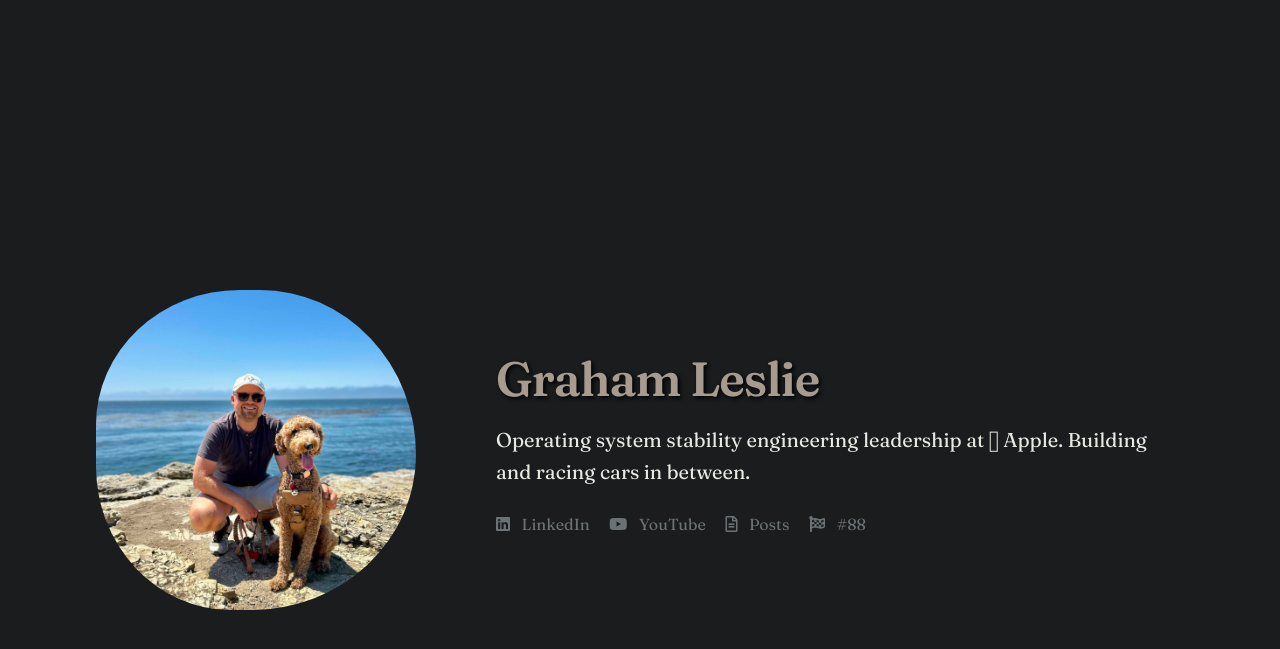
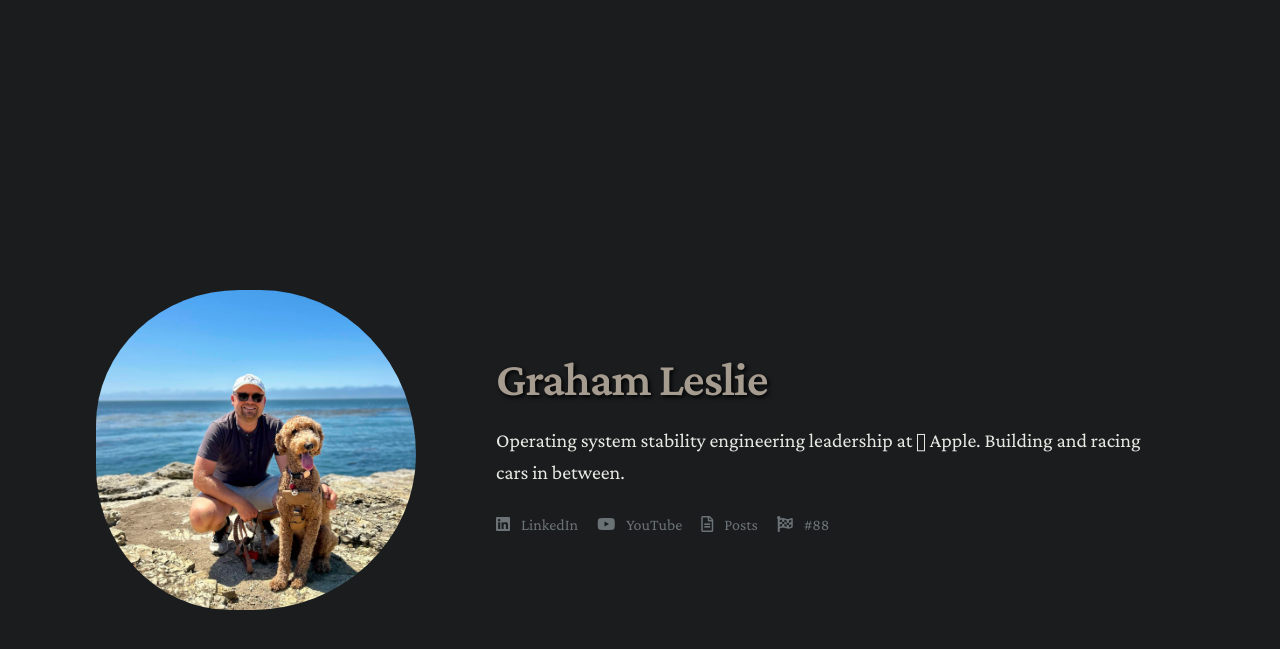
Before and after one commit to grahamleslie/grahamleslie.github.io, a Jekyll site: the page built from index.md, in a window 1280 px wide. Shown: the top 649 px of the page. Built offline with Jekyll 4.4.1, drawn with Linux system fonts in a browser that asks for light colours; nearby versions of some CDN libraries.

Commit message:
Swap Fraunces for Crimson Pro and add site/writing guides

```diff
--- a/_includes/custom-head.html
+++ b/_includes/custom-head.html
@@ -7,6 +7,6 @@
 <link rel="preconnect" href="https://fonts.googleapis.com" />
 <link rel="preconnect" href="https://fonts.gstatic.com" crossorigin />
 <link
-  href="https://fonts.googleapis.com/css2?family=Fraunces:ital,opsz,wght@0,9..144,100..900;1,9..144,100..900&family=Instrument+Sans:ital,wght@0,400..700;1,400..700&family=Space+Mono:ital,wght@0,400;0,700;1,400;1,700&display=swap"
+  href="https://fonts.googleapis.com/css2?family=Crimson+Pro:ital,wght@0,200..900;1,200..900&family=Instrument+Sans:ital,wght@0,400..700;1,400..700&family=Space+Mono:ital,wght@0,400;0,700;1,400;1,700&display=swap"
   rel="stylesheet"
 />
--- a/_sass/variables.scss
+++ b/_sass/variables.scss
@@ -9,8 +9,8 @@ $accent-color: #a69b8f; // iron rust
 $accent-hover: #947e67; // fog cutterer
 
 // Typography - Apple font stack
-$header-font-stack: "Fraunces", "Georgia", serif;
-$body-font-stack: "Fraunces", "Georgia", serif;
+$header-font-stack: "Crimson Pro", "Georgia", serif;
+$body-font-stack: "Crimson Pro", "Georgia", serif;
 $code-font-stack: "SF Mono", "SF Mono Regular", "SF Mono Medium",
   "SF Mono SemiBold", "SF Mono Bold", "SF Mono Heavy", "SF Mono Black", "Menlo",
   "Monaco", "Consolas", monospace;
```
Also changed, not shown: .agents/WEBSITE.md (added), .agents/WRITING_GUIDE.md (added).
